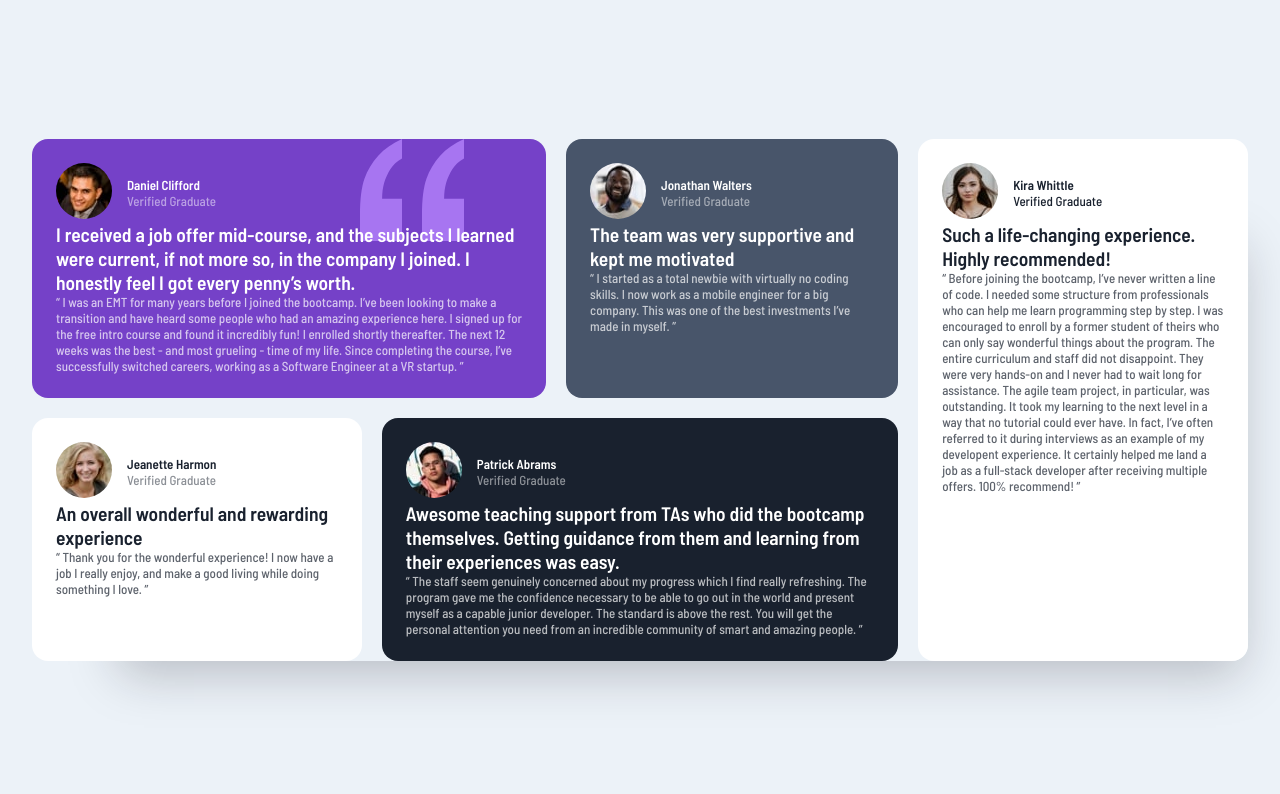
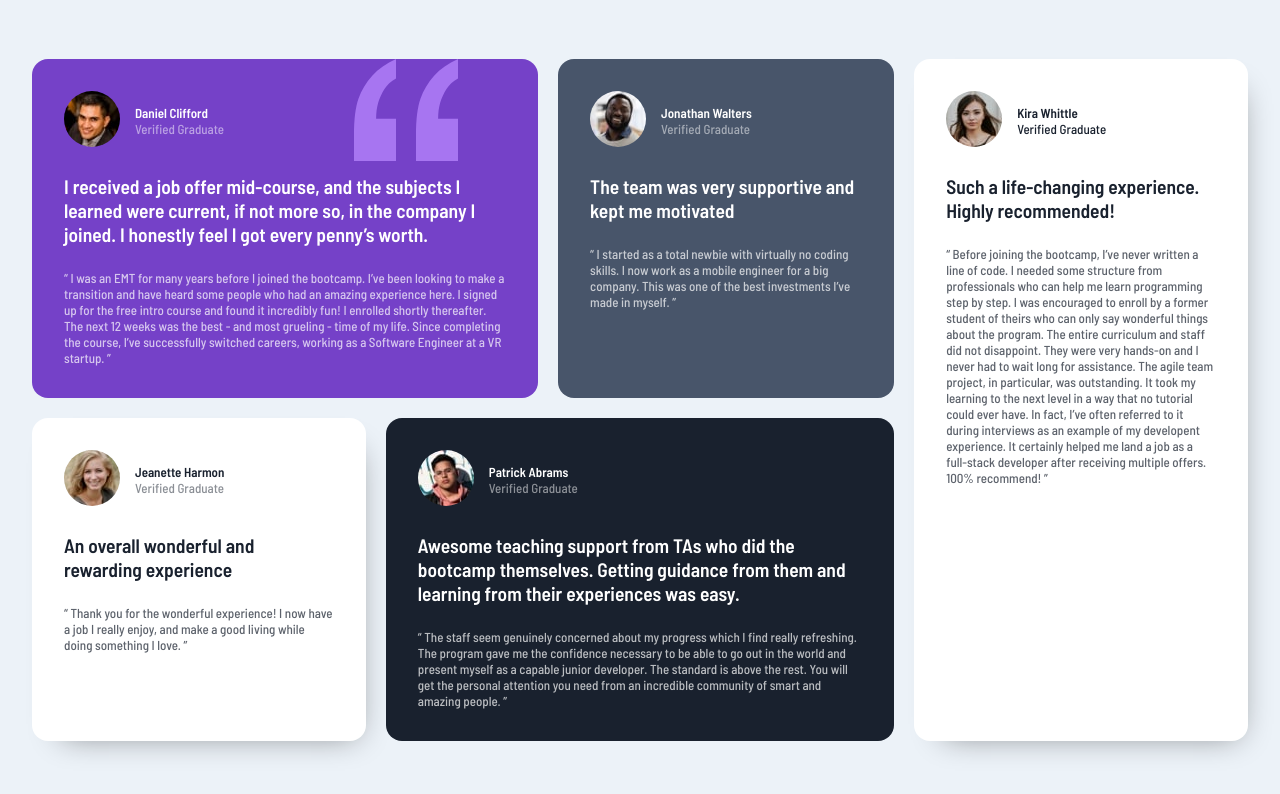
Before and after one commit to Valhalla-2/Testimonials-Grid-Section, a plain HTML site: page index.html in a window 1280 px wide. Drawn offline with Linux system fonts and the light colour scheme.

Commit message:
added box-shadow

```diff
--- a/styles.css
+++ b/styles.css
@@ -24,6 +24,7 @@ html {
   width: 100vw;
 }
 
+  /* EDITED <body> & .tittle AS SUGGESTED BY @AntoineC-dev ON FRONTEND */
 body {
   min-height: 100vh;
   width: 100%;
@@ -47,7 +48,7 @@ body {
     'patrick'
     'kira';
   grid-gap: 20px;
-  box-shadow: 2.5rem 3.75rem 3rem -3rem rgba(25, 23, 36, 0.25);
+  /* box-shadow: 2.5rem 3.75rem 3rem -3rem rgba(25, 23, 36, 0.25); */
 
 }
 
@@ -60,7 +61,7 @@ body {
 /* UNIVERSAL SELECTION */
 .testimonial-section {
   border-radius: 1rem;
-  padding: 1.5rem;
+  padding: 2rem;
 }
 
 .flex {
@@ -78,11 +79,9 @@ body {
   margin: 0;
   opacity: .5;
 }
-
-/* .title {
-  font-size: var(--font-lg);
-  margin: 1rem 0;
-} */
+.title {
+  margin: 1.5rem 0;
+}
 
 .description {
   opacity: .7;
@@ -104,6 +103,7 @@ body {
   background-color: var(--m-violet);
   color: var(--white);
   grid-area: daniel;
+
 }
 
 /* JONATHAN SECTION */
@@ -118,6 +118,8 @@ body {
   background-color: var(--white);
   color: var(--vdblackish-blue);
   grid-area: jeanette;
+  box-shadow: 10px 14px 30px -20px rgb(0 0 0 / 48%);
+
 }
 
 /* PATRICK SECTION */
@@ -134,6 +136,8 @@ body {
   grid-column-start: 4;
   grid-row: 1/span 2;
   grid-area: kira;
+  box-shadow: 10px 14px 30px -20px rgb(0 0 0 / 48%);
+
 }
 
 /* FOR RESPONSIVE LAYOUT */
```
